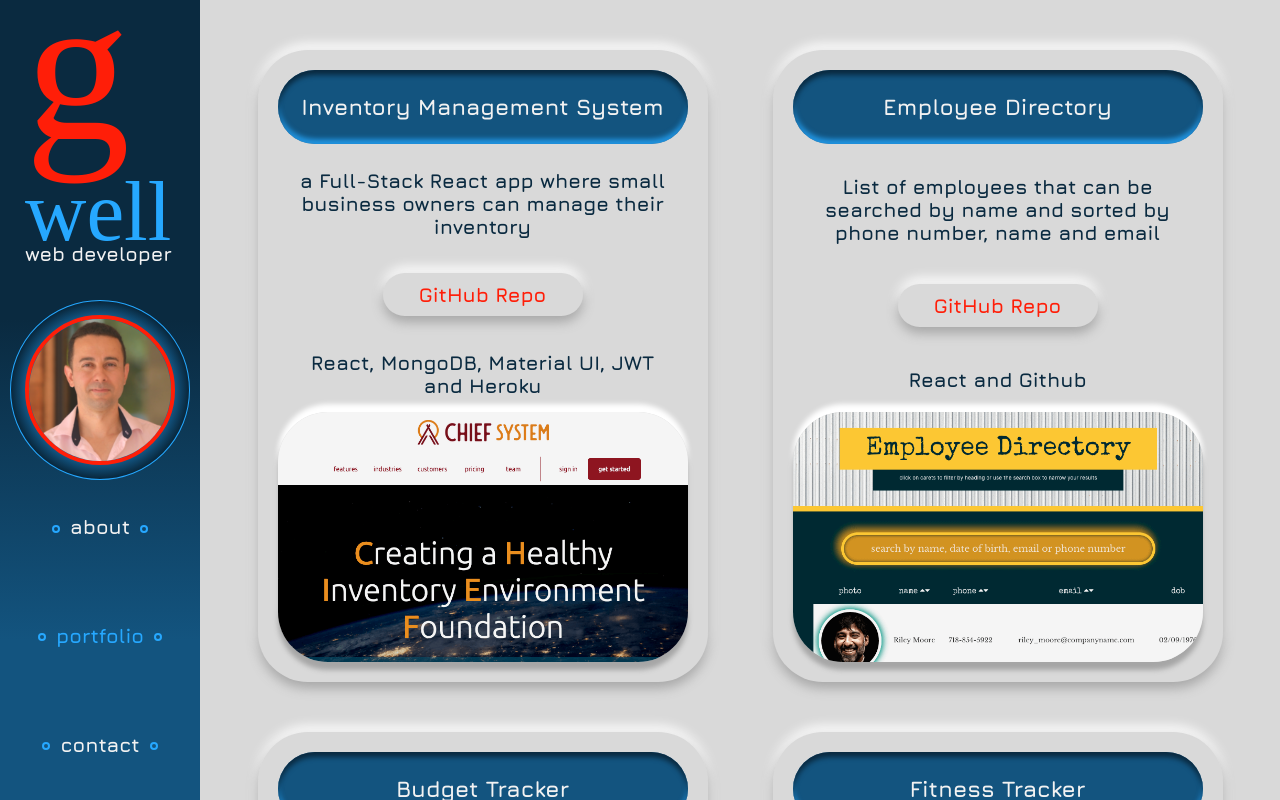
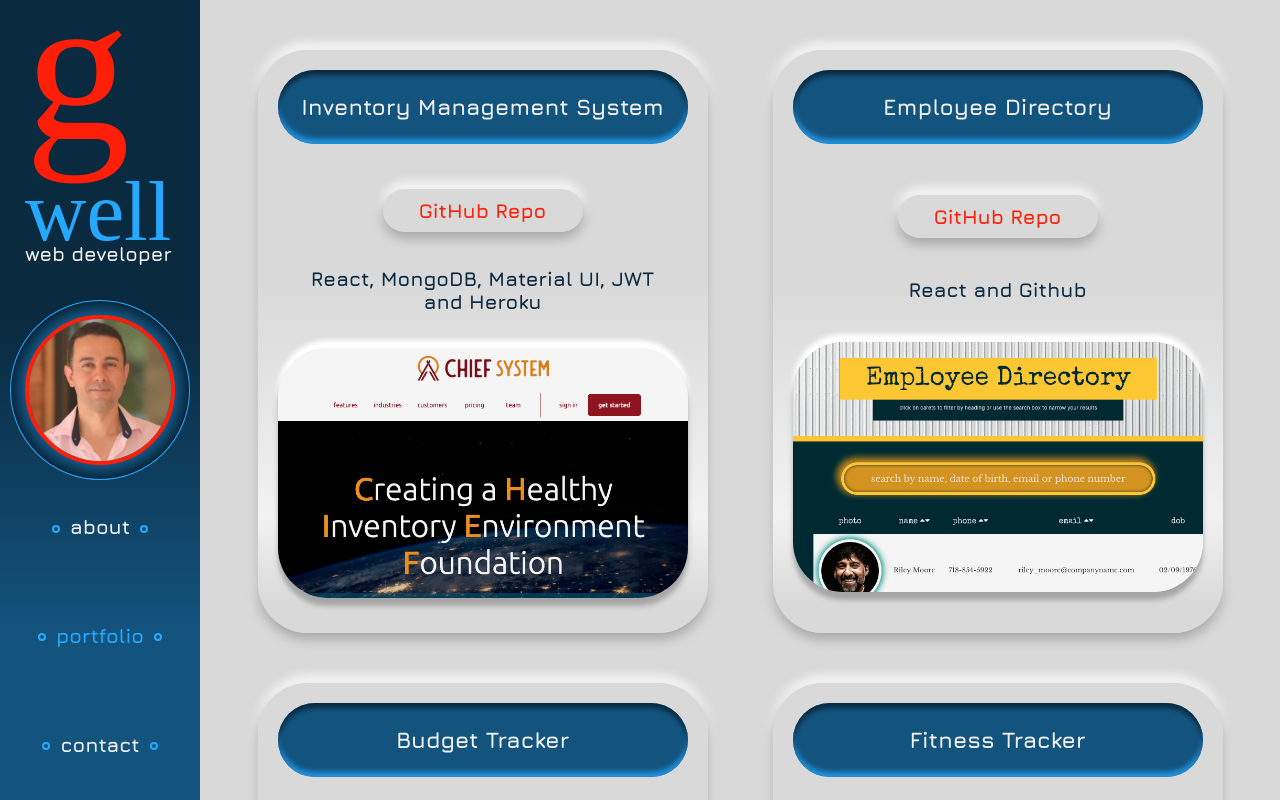
Before and after one commit to vjeuel/G-well_Portfolio-React, a React (Create React App) app: page /portfolio in a window 1280 px wide. Shown: the top 800 px of the page. Built offline with nearby package versions, Linux system fonts and the light colour scheme; a web font is replaced by a local one.

Commit message:
card on portfolio page is showing info behind the image

```diff
--- a/src/App.css
+++ b/src/App.css
@@ -14,7 +14,7 @@
 	--cardLW: #ffffff;
 	--cardDW: #a6a6a6;
 
-	--cardLR: #ffa9a1;
+	/* --cardLR: #ffa9a1;  */
 	--cardDR: #400702;
 
 	--font1: 'Baskervville', serif;
--- a/src/components/pages/Pages.css
+++ b/src/components/pages/Pages.css
@@ -34,6 +34,7 @@
 	justify-items: center;
 }
 .cards {
+	background: linear-gradient(0deg, var(--card) 5%, var(--wt) 20%, var(--card) 60%);
 	max-width: 45rem;
 	min-width: 25rem;
 	height: auto;
@@ -81,13 +82,27 @@
 	padding: 1rem;
 }
 
+.projectImgBox {
+	width: 100%;
+	height: 25rem;
+	padding: 2rem;
+	margin-top: 2rem;
+	position: relative;
+	display: flex;
+	align-items: center;
+	box-shadow: 0 8px 5px var(--cardDW), 0 -8px 5px var(--cardLW);
+	border-radius: 5rem;
+}
+
 .projectImg {
 	object-fit: cover;
 	object-position: top;
 	width: 100%;
 	height: 25rem;
+	position: absolute;
+	top: 0;
+	right: 0;
 	border-radius: 5rem;
-	box-shadow: 0 8px 5px var(--cardDW), 0 -8px 5px var(--cardLW);
 }
 
 /* Contact ------------------------------------*/
--- a/src/components/pages/Portfolio.js
+++ b/src/components/pages/Portfolio.js
@@ -12,7 +12,7 @@ function Contact() {
 							<motion.div className='cards' whileHover={{ scale: 1.025 }} transition={{ duration: 0.5 }}>
 								<a href={data.href} target='_blank' rel='noopener noreferrer' className='projectLinks'>
 									<motion.h4>{data.title}</motion.h4>
-									<h5>{data.about}</h5>
+									{/* <h5>{data.about}</h5> */}
 									<motion.a
 										href={data.github}
 										target='_blank'
@@ -25,13 +25,21 @@ function Contact() {
 											backgroundColor: '#ff1e08',
 											color: '#f2f2f2',
 											scale: 1.025,
-											boxShadow: 'inset 0 5px 5px  #400702, inset 0 -5px 5px #ffa9a1',
+											boxShadow: 'inset 0 2px 5px #400702, inset 0 -3px 5px #f2f2f2',
 											transition: { duration: 0 },
 										}}>
 										GitHub Repo
 									</motion.a>
 									<h5 className='cardsInfoTech'>{data.technology}</h5>
-									<img src={data.url} alt={data.id} className='projectImg' />
+									<div className='projectImgBox'>
+										<motion.img
+											src={data.url}
+											alt={data.id}
+											className='projectImg'
+											whileHover={{ opacity: 0 }}
+										/>
+										<h5>{data.about}</h5>
+									</div>
 								</a>
 							</motion.div>
 						);
```
